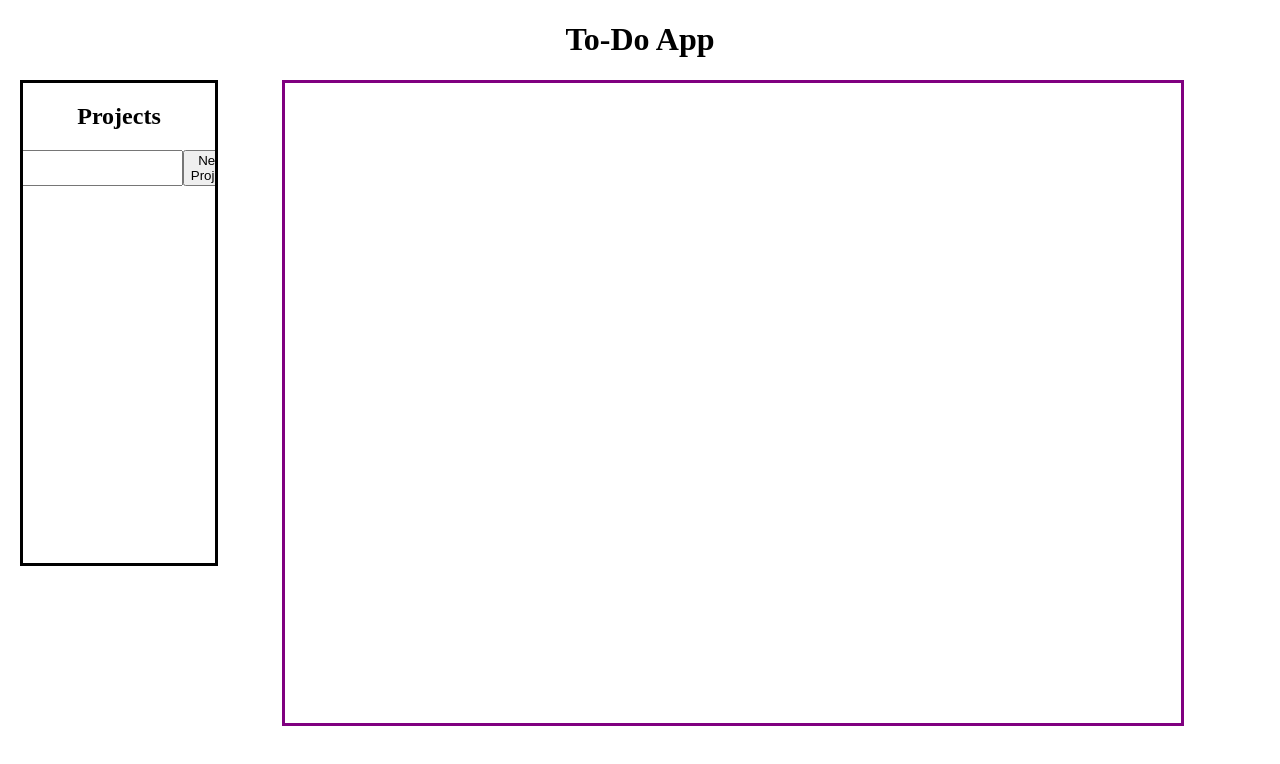
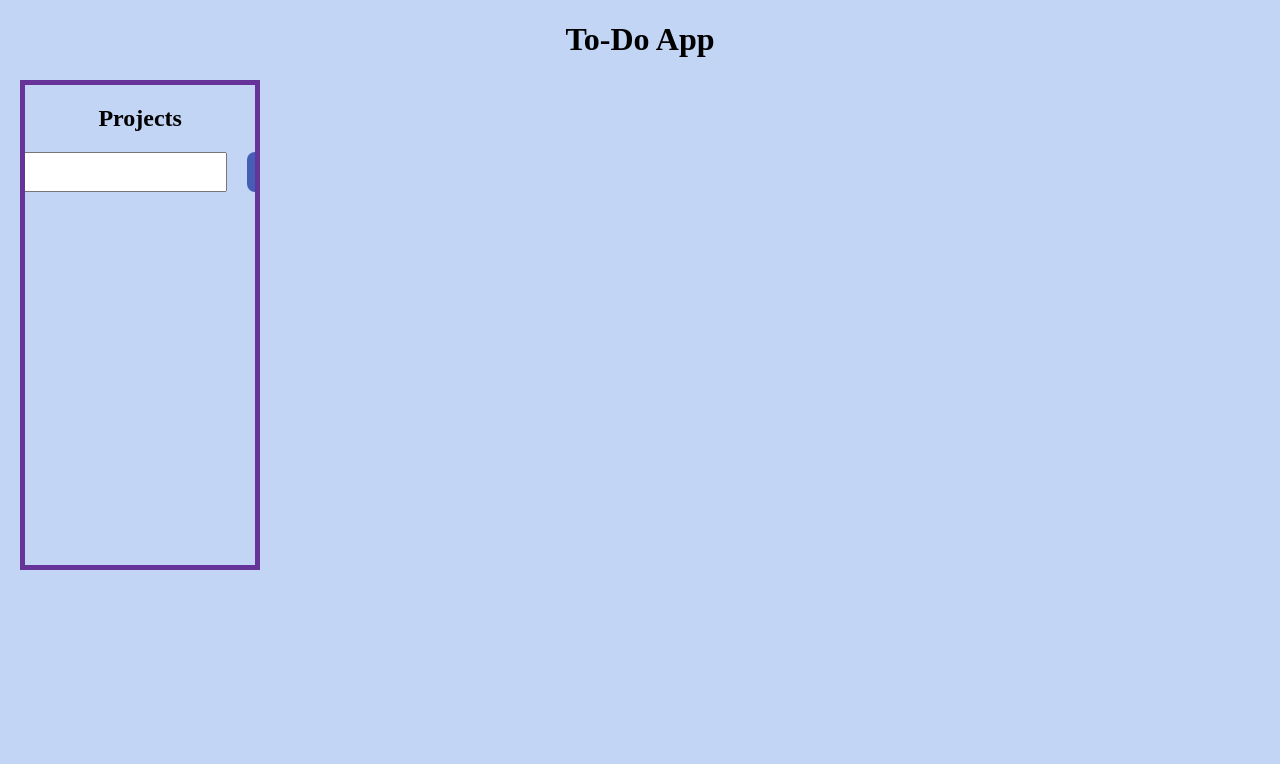
Before and after one commit to PhilipTimofeyev/to-do-list, a website built with webpack: page src/template.html in a window 1280 px wide. Built offline with nearby package versions, Linux system fonts and the light colour scheme.

Commit message:
Update button styling and background color

```diff
--- a/src/modules/screenController.js
+++ b/src/modules/screenController.js
@@ -108,7 +108,7 @@ function setupProjectTemplate(project) {
 
 	showProjectLi.addEventListener("click", function() {
 		clearBackground()
-		showProjectLi.style.background = 'orange'
+		showProjectLi.style.background = 'rgba(54, 119, 224, 1)'
 		displayProject(project);
 	});
 
--- a/src/styles.css
+++ b/src/styles.css
@@ -2,6 +2,7 @@
 body {
 	margin: 0;
 	padding: 0;
+	background-color: rgba(54, 119, 224, .3);
 }
 
 h1 {
@@ -16,9 +17,9 @@ h1 {
 
 nav {
 /*	box-sizing: border-box;*/
-	width: 15vw;
+	width: 18vw;
 	max-height: 60vh;
-	border: solid black;
+	border: solid rebeccapurple 5px;
 	overflow:scroll;
 	margin-left: 20px;
 }
@@ -34,25 +35,34 @@ nav li {
 	border: solid black;
 	padding: 16px 0;
 	height: 10%;
+	border-radius: 5px;
 }
 
 nav h2 {
 	text-align: center;
+/*	color: #FFF;*/
 }
 
 #project-input-container {
 	display: flex;
 	justify-content: center;
+	gap: 20px;
 	margin-bottom: 30px;
+	font-size: 2em;
+}
+
+#projectTitleInput {
+	font-size: 1.2rem;
+	letter-spacing: 1.2px;
 }
 
 #project-options {
 	display: flex;
-	justify-content: center;
+	justify-content: space-evenly;
 }
 
 nav li:hover {
-  background-color: rgba(255, 255, 128, .5)!important;
+  background-color: rgba(54, 119, 224, .6)!important;
 }
 
 /*Main Page*/
@@ -69,6 +79,7 @@ details {
 	gap: 60px;
 	border: solid rebeccapurple 10px;
 	padding:20px;
+	margin: 0 0 40px 0;
 }
 
 .main-container {
@@ -79,10 +90,43 @@ details {
 #tasks-container {
 	width: 70%;
 	height: 80vh;
-	border: solid purple;
+/*	border: solid purple;*/
 }
 
 #taskCheckbox {
 	width: 24px;
 	height: 24px;
 }
+
+/* CSS */
+button {
+  background-image: linear-gradient(92.88deg, #455EB5 9.16%, #5643CC 43.89%, #673FD7 64.72%);
+  border-radius: 8px;
+  border-style: none;
+  box-sizing: border-box;
+  color: #FFFFFF;
+  cursor: pointer;
+  flex-shrink: 0;
+  font-family: "Inter UI","SF Pro Display",-apple-system,BlinkMacSystemFont,"Segoe UI",Roboto,Oxygen,Ubuntu,Cantarell,"Open Sans","Helvetica Neue",sans-serif;
+  font-size: 16px;
+  font-weight: 500;
+  height: 2.5rem;
+  padding: 0 1.6rem;
+  text-align: center;
+  text-shadow: rgba(0, 0, 0, 0.25) 0 3px 8px;
+  transition: all .5s;
+  user-select: none;
+  -webkit-user-select: none;
+  touch-action: manipulation;
+}
+
+button:hover {
+  box-shadow: rgba(80, 63, 205, 0.5) 0 1px 30px;
+  transition-duration: .1s;
+}
+
+@media (min-width: 768px) {
+  .button {
+    padding: 0 2.6rem;
+  }
+}
--- a/src/template.html
+++ b/src/template.html
@@ -13,7 +13,7 @@
 			<ul id="projects-container">
 				<div id="project-input-container">
 				<input type="text" id="projectTitleInput" name="projectTitle" required minlength="1"/>
-				<button id="addProjectBtn">New Project</button>
+				<button id="addProjectBtn">+</button>
 			</div>
 				<template id="project-template">
 					<li id="showProjectLi">
```
